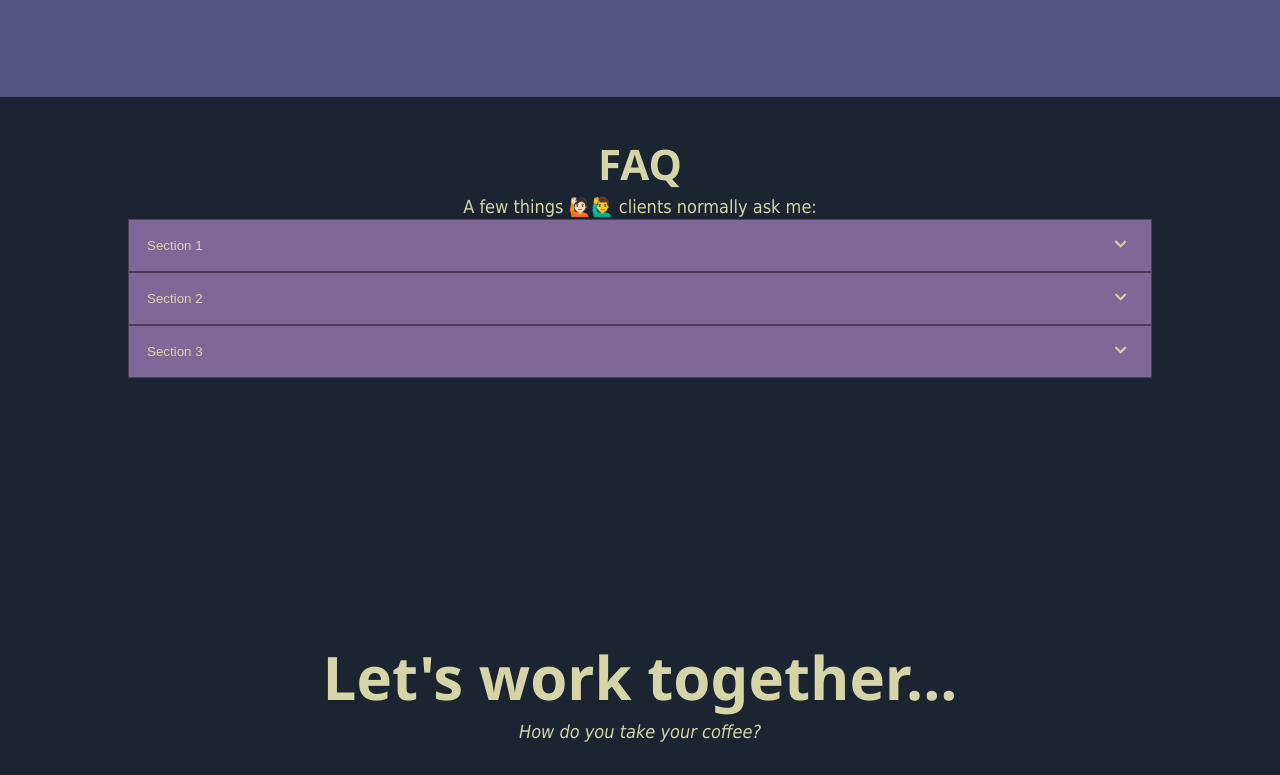
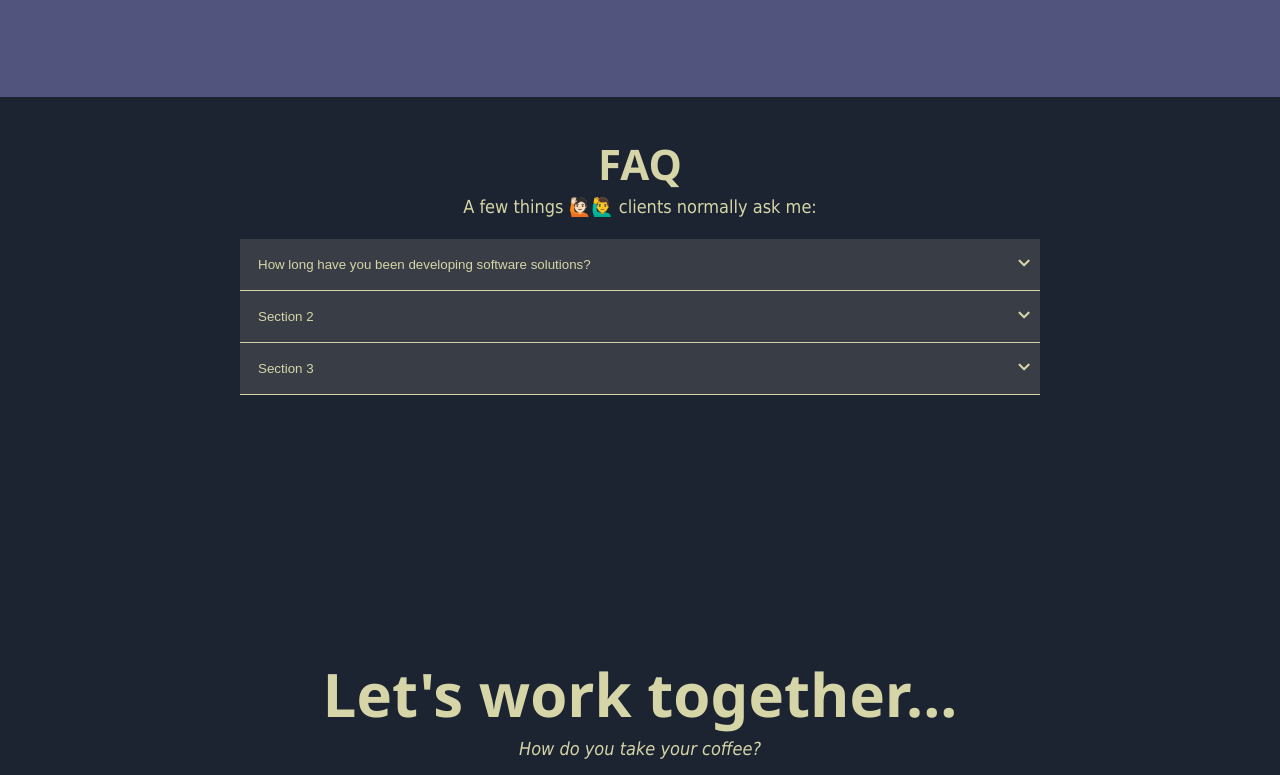
Before and after one commit to JeffHMarathon/portfolio, a plain HTML site: page index.html in a window 1280 px wide. Shown: the part 3780-4555 px from the top of the page. Drawn offline with Linux system fonts and the light colour scheme.

Commit message:
Add files via upload

```diff
--- a/index.html
+++ b/index.html
@@ -314,11 +314,12 @@
       ></a>
     </section>
     <section id="faq" class="faq-section">
+      <div class="faq-content">
         <div class="faq-section-header">
           <h2>FAQ</h2>
           <p>A few things 🙋🏻🙋‍♂️ clients normally ask me:</p>
         </div>
-      <button class="accordion">Section 1<i class="fa fa-chevron-down accordion-down" aria-hidden="true"></i></button>
+        <button class="accordion">How long have you been developing software solutions?<i class="fa fa-chevron-down accordion-down" aria-hidden="true"></i></button>
         <div class="panel">
           <p>Lorem ipsum dolor sit amet, consectetur adipiscing elit. Fusce lobortis gravida odio, id consequat augue ornare id. Etiam non dui sed purus imperdiet posuere eget vitae nunc. Nulla sit amet venenatis diam, a vestibulum nunc. Donec finibus rutrum ex sed cursus. Phasellus eget placerat enim, id laoreet sem. Integer mattis non sapien eget consectetur. Sed rutrum purus vel purus aliquam efficitur. Maecenas consectetur imperdiet velit, at eleifend nulla blandit sed. Donec auctor aliquam lectus eu ultrices. Etiam tempus orci nec ante tristique, eu rhoncus quam scelerisque. Nullam viverra, nibh at tincidunt aliquam, orci ipsum blandit neque, a hendrerit elit enim a enim. Donec condimentum arcu lectus, ut sagittis odio consequat nec. Nunc auctor leo id quam ullamcorper sollicitudin.</p>
         </div>
@@ -331,6 +332,7 @@
         <button class="accordion">Section 3<i class="fa fa-chevron-down accordion-down" aria-hidden="true"></i></button>
         <div class="panel">
           <p>Aenean dolor tellus, lobortis in nisi vitae, sodales sollicitudin quam. Sed pretium, turpis sit amet ullamcorper pellentesque, nibh dolor auctor sapien, sed volutpat tellus quam in velit. Vestibulum enim justo, tincidunt eu bibendum in, aliquet et orci. Vestibulum eget porttitor turpis, nec tincidunt quam. Suspendisse potenti. Nam lorem dui, euismod suscipit euismod nec, suscipit et tortor. Nam accumsan erat nulla, ac tincidunt nunc viverra et. Vestibulum elit lectus, malesuada a lobortis ac, finibus suscipit ligula. Sed condimentum metus auctor massa commodo lacinia. Nullam luctus elementum ligula, quis pulvinar sem condimentum et. Fusce iaculis, nisl at faucibus tempus, ex lorem vulputate neque, in facilisis leo enim et ipsum. Integer id aliquet nibh, sed tincidunt ex. Vivamus elementum velit venenatis ip sum maximus pellentesque. Nam aliquam leo et enim molestie, sed mollis leo porttitor. Fusce elementum commodo tellus, et pretium orci malesuada ac.</p>
+        </div>
       </div>
 
   </section>
--- a/styles.css
+++ b/styles.css
@@ -4,6 +4,7 @@
   --main-red: #816797;
   --main-blue: #51557E;
   --main-gray: #1B2430;
+  --main-ligntgray: #393e46;
 }
 
 /* Base reset */
@@ -277,14 +278,22 @@ img {
   align-items: center;
   text-align: center;
   width: 100%;
-  /* height: 60vh; */
   padding: 38px 10%;
   background: var(--main-gray);
 }
 
+.faq-content{
+  width: 100%;
+  max-width: 800px;
+  position: relative;
+
+}
+.faq-section-header{
+ margin-bottom: 2rem;
+}
 /* Style the buttons that are used to open and close the accordion panel */
 .accordion {
-  background-color: var(--main-red);
+  background-color: var(--main-ligntgray);
   cursor: pointer;
   padding: 18px;
   width: 100%;
@@ -293,19 +302,21 @@ img {
   outline: none;
   transition: 0.4s;
   color: var(--main-white);
-  border:rgba(0, 0, 0, 0.4) 1px solid;
+  border-bottom:rgba(0, 0, 0, 0.4) 1px solid;
+  border-bottom: var(--main-white) 1px solid;
+
 }
 
 /* Add a background color to the button if it is clicked on (add the .active class with JS), and when you move the mouse over it (hover) */
 .active, .accordion:hover {
-  background-color: var(--main-red);
+  background-color: var(--main-ligntgray);
 }
 .accordion:hover {
   cursor: hand;
 }
 .accordion-down{
   position: absolute;
-  right: 12%;
+  right: 10px;
 }
 /* Style the accordion panel. Note: hidden by default */
 .panel {
```
Lines whose indentation alone changed are shown as unchanged.
